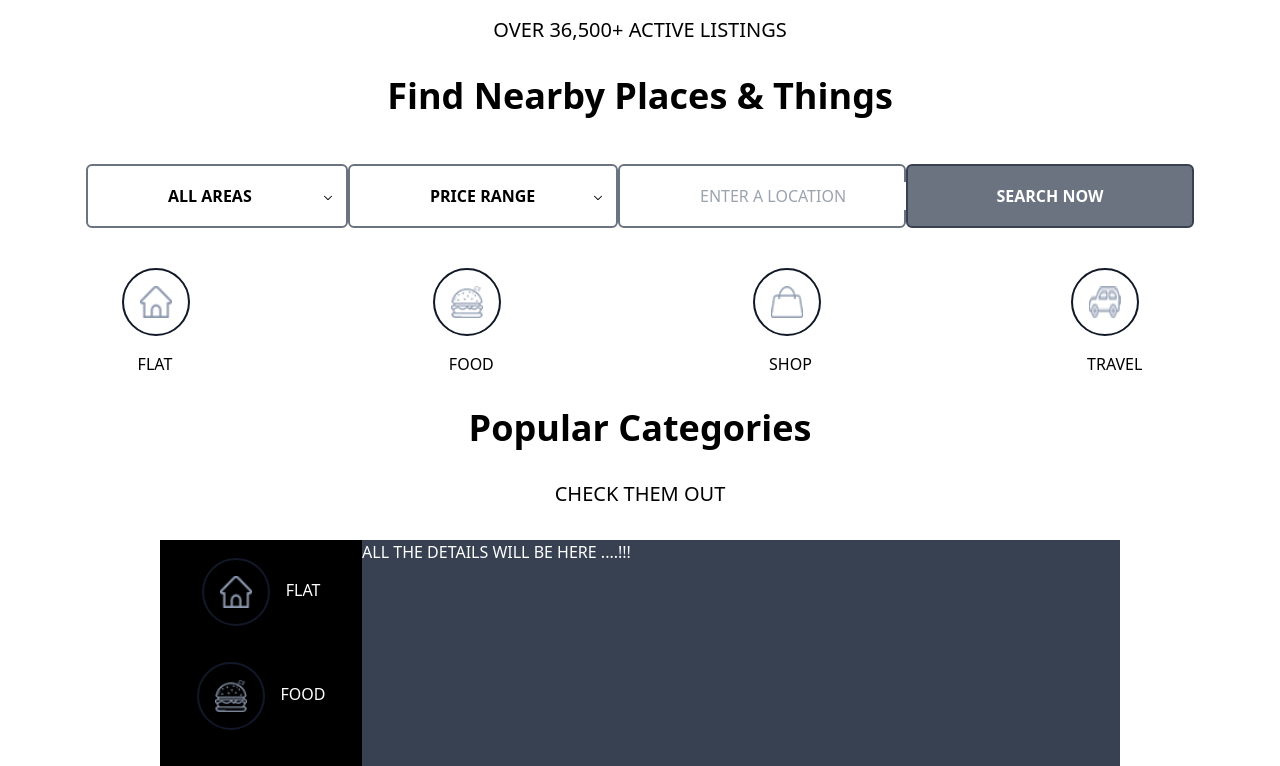
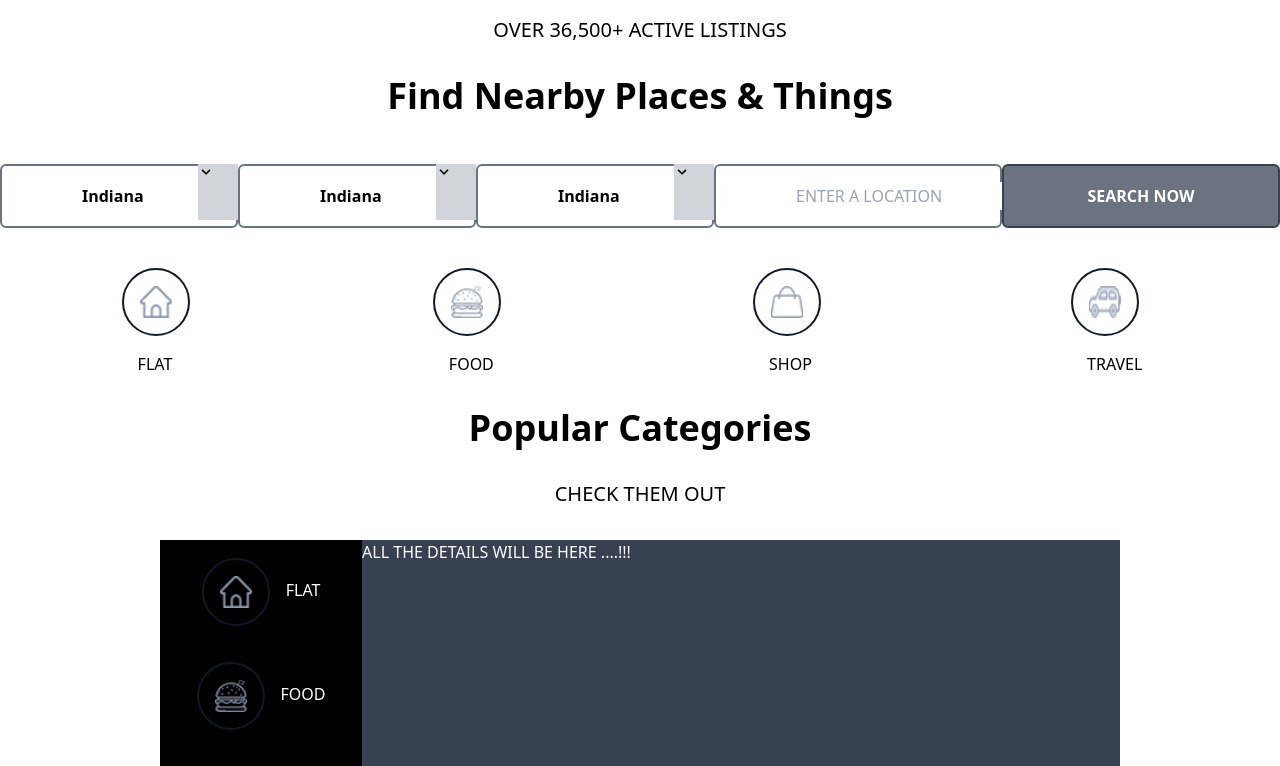
Before and after one commit to mitali453/Flat-Booking-Platfrom, a React (Create React App) app: page /search in a window 1280 px wide. Shown: the top 766 px of the page. Built offline with nearby package versions, Linux system fonts and the light colour scheme.

Commit message:
incomplete updation

```diff
--- a/src/Components/SearchComponents/SearchFlat.tsx
+++ b/src/Components/SearchComponents/SearchFlat.tsx
@@ -7,28 +7,41 @@ const SearchFlat: FC<Props> = (props) => {
       <div className="text-xl text-center py-4 text-black">OVER 36,500+ ACTIVE LISTINGS</div>
       <div className="text-4xl font-bold text-center py-4 text-black">Find Nearby Places & Things</div>
       <div className="flex justify-center pt-8 ">
-        <div className="flex  relative ">
-          <svg className="w-2 h-9 absolute top-0 right-0 m-4 pointer-events-none" xmlns="http://www.w3.org/2000/svg" viewBox="0 0 412 232"><path d="M206 171.144L42.678 7.822c-9.763-9.763-25.592-9.763-35.355 0-9.763 9.764-9.763 25.592 0 35.355l181 181c4.88 4.882 11.279 7.323 17.677 7.323s12.796-2.441 17.678-7.322l181-181c9.763-9.764 9.763-25.592 0-35.355-9.763-9.763-25.592-9.763-35.355 0L206 171.144z" fill="#000000" fill-rule="nonzero" /></svg>
+
+        <div className="flex relative">
           <select className="border-2 border-gray-500 rounded-md text-black font-semibold h-16 px-20 bg-white hover:border-black focus:outline-none appearance-none">
-            <option>ALL AREAS</option>
-            <option>Modern City</option>
-            <option>City</option>
-            <option>Town</option>
-            <option>Village</option>
-            <option>Outside</option>
+            <option>Indiana</option>
+            <option>Michigan</option>
+            <option>Ohio</option>
           </select>
+          <div className="pointer-events-none bg-gray-300 absolute right-0 h-14 w-10">
+            <svg className="fill-current h-4 w-4" xmlns="http://www.w3.org/2000/svg" viewBox="0 0 20 20"><path d="M9.293 12.95l.707.707L15.657 8l-1.414-1.414L10 10.828 5.757 6.586 4.343 8z"></path></svg>
+          </div>
         </div>
 
-        <div className="flex  relative ">
-          <svg className="w-2 h-9 absolute top-0 right-0 m-4 pointer-events-none" xmlns="http://www.w3.org/2000/svg" viewBox="0 0 412 232"><path d="M206 171.144L42.678 7.822c-9.763-9.763-25.592-9.763-35.355 0-9.763 9.764-9.763 25.592 0 35.355l181 181c4.88 4.882 11.279 7.323 17.677 7.323s12.796-2.441 17.678-7.322l181-181c9.763-9.764 9.763-25.592 0-35.355-9.763-9.763-25.592-9.763-35.355 0L206 171.144z" fill="#000000" fill-rule="nonzero" /></svg>
-          <select className="border-gray-500 border-2 rounded-md text-black font-semibold h-16 px-20 bg-white hover:border-black focus:outline-none appearance-none">
-            <option>PRICE RANGE</option>
-            <option>2000 - 4000</option>
-            <option>4000 - 6000</option>
-            <option>6000 - 1000</option>
-            <option>10000 - 15000</option>
-            <option>15000 - 20000</option>
+
+
+        <div className="flex relative">
+          <select className="border-2 border-gray-500 rounded-md text-black font-semibold h-16 px-20 bg-white hover:border-black focus:outline-none appearance-none">
+            <option>Indiana</option>
+            <option>Michigan</option>
+            <option>Ohio</option>
           </select>
+          <div className="pointer-events-none bg-gray-300 absolute right-0 h-14 w-10">
+            <svg className="fill-current h-4 w-4" xmlns="http://www.w3.org/2000/svg" viewBox="0 0 20 20"><path d="M9.293 12.95l.707.707L15.657 8l-1.414-1.414L10 10.828 5.757 6.586 4.343 8z"></path></svg>
+          </div>
+        </div>
+
+
+        <div className="flex relative">
+          <select className="border-2 border-gray-500 rounded-md text-black font-semibold h-16 px-20 bg-white hover:border-black focus:outline-none appearance-none">
+            <option>Indiana</option>
+            <option>Michigan</option>
+            <option>Ohio</option>
+          </select>
+          <div className="pointer-events-none bg-gray-300 absolute right-0 h-14 w-10">
+            <svg className="fill-current h-4 w-4" xmlns="http://www.w3.org/2000/svg" viewBox="0 0 20 20"><path d="M9.293 12.95l.707.707L15.657 8l-1.414-1.414L10 10.828 5.757 6.586 4.343 8z"></path></svg>
+          </div>
         </div>
 
         <div className="flex p-4 w-72 space-x-4 border-2 border-gray-500 rounded-md text-black font-semibold h-16 px-20 bg-white hover:border-black focus:outline-none appearance-none">
```
